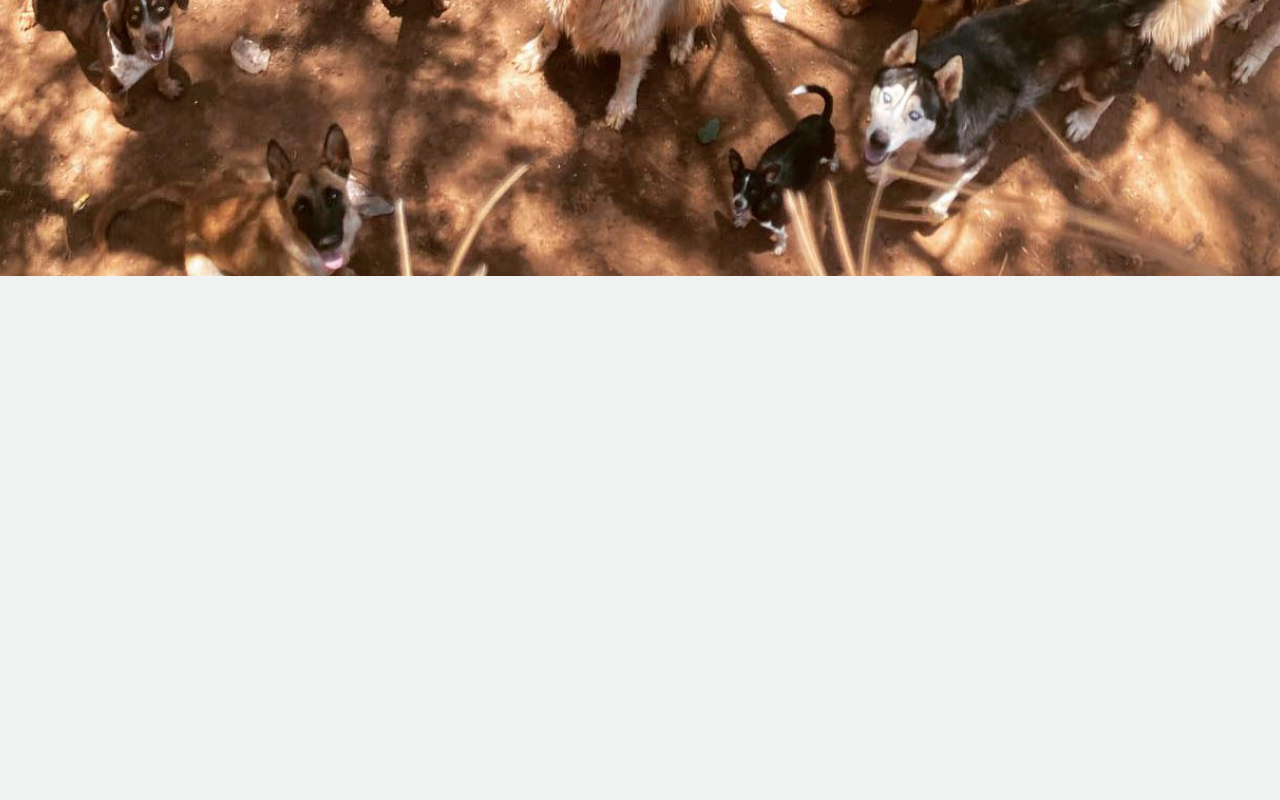
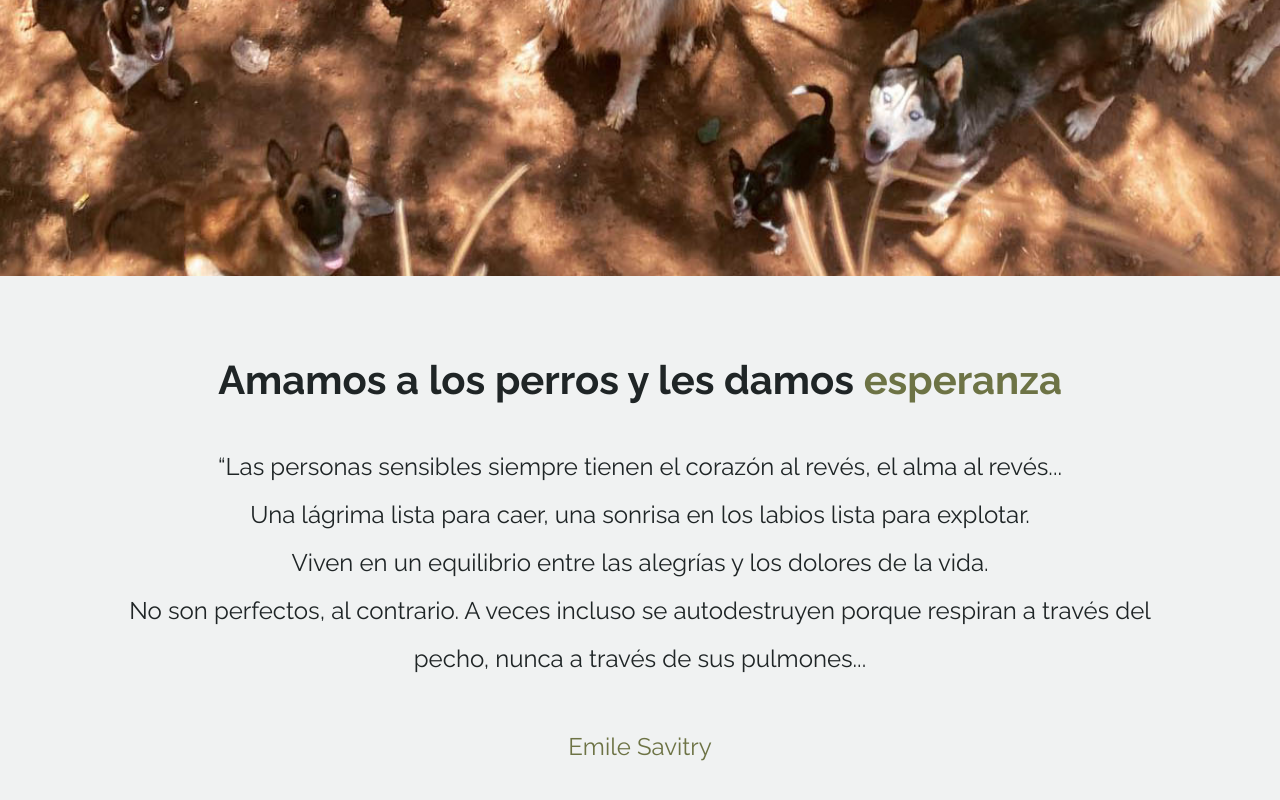
Before and after one commit to cervantesdeveloper/perritosTequileros, a React (Vite) app: page / in a window 1280 px wide. Shown: the part 428-1228 px from the top of the page. Before the commit the page ends 800 px from the top, so only its background shows below. Built offline with nearby package versions, Linux system fonts and the light colour scheme.

Commit message:
I added the quote section

```diff
--- a/src/App.css
+++ b/src/App.css
@@ -19,6 +19,11 @@
 /***** Reset *****/
 a{
   text-decoration: none;
+}
+
+h2{
+  font-size: 2.5rem;
+  margin: 2.5rem 0;
 }
 
 /***** Components *****/
@@ -104,6 +109,18 @@ a{
   100% {transform: scale(0.8);}
 }
 
+.container{
+  padding: 1.25rem;
+  margin: 0 auto;
+  max-width: 75rem;
+}
+
+@media (min-width: 768px) {
+  .container{
+    padding: 2.5rem 5rem;
+  }
+}
+
 /***** Site Style *****/
 
 /*Header start*/
@@ -157,6 +174,12 @@ a{
 
 .navMain a:not(:last-child){
   margin-right: 3rem;
+}
+
+@media (min-width: 1024px) {
+    .header{
+      padding: 1.25rem 5rem;
+    }
 }
 
 /*Header end*/
@@ -226,5 +249,34 @@ a{
   transform: translateX(0);
 }
 
+/*nav mobil end*/
 
-/*nav mobil end*/
+/*quote start*/
+.quote{
+  text-align: center;
+  color: var(--black);
+}
+
+.quote span,
+.quote p{
+  color: var(--green);
+}
+
+.quote blockquote,
+.quote p{
+  font-size: 1.125rem;
+  line-height: 2;
+}
+
+.quote p{
+  margin-top: 2.5rem;
+}
+
+@media (min-width: 768px) {
+  .quote blockquote,
+  .quote p{
+    font-size: 1.5rem;
+    line-height: 2;
+  }
+}
+/*quote end*/
--- a/src/pages/Home.jsx
+++ b/src/pages/Home.jsx
@@ -2,6 +2,23 @@ import Hero from "../components/Hero"
 
 export default function Home(){
     return (
-        <Hero image="home" alt="Solo cientos de perros felices" />
+        <>
+            <Hero image="home" alt="Solo cientos de perros felices" />
+            <div className="container quote">
+                <h2>Amamos a los perros y les damos <span>esperanza</span></h2>
+                <blockquote>
+                    “Las personas sensibles siempre tienen el corazón al revés, el alma al revés...
+                    <br/>
+                    Una lágrima lista para caer, una sonrisa en los labios lista para explotar.
+                    <br/>
+                    Viven en un equilibrio entre las alegrías y los dolores de la vida.
+                    <br/>
+                    No son perfectos, al contrario. A veces incluso se autodestruyen porque respiran a través del pecho, nunca a través de sus pulmones...
+
+                </blockquote>
+                <p>Emile Savitry</p>
+            </div>
+        </>
+
     )
 }
```
